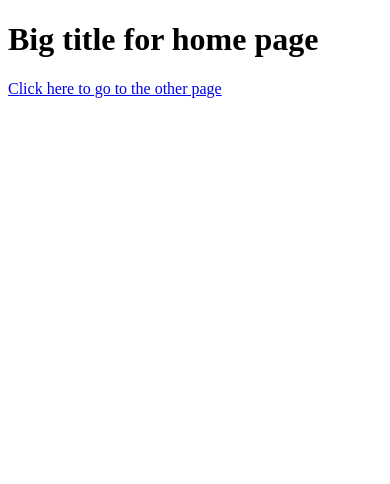
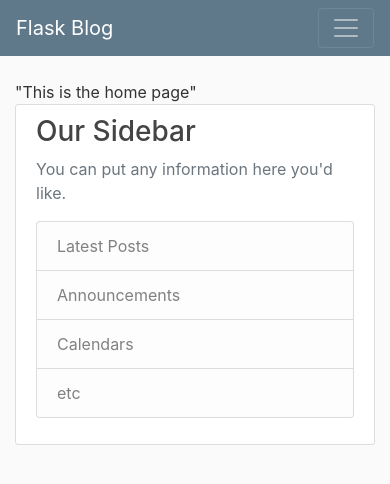
Before and after one commit to annachaykovska/Database-2-Group-Project, a Flask app: page / in a window 390 px wide. Shown: the top 484 px of the page. Run offline with Flask 2, Linux system fonts and the light colour scheme; some libraries are stand-ins or nearby versions.

Commit message:
basic css layout for main page

```diff
--- /dev/null
+++ b/website/static/main.css
@@ -0,0 +1,80 @@
+body {
+  background: #fafafa;
+  color: #333333;
+  margin-top: 5rem;
+}
+
+h1, h2, h3, h4, h5, h6 {
+  color: #444444;
+}
+
+.bg-steel {
+  background-color: #5f788a;
+}
+
+.site-header .navbar-nav .nav-link {
+  color: #cbd5db;
+}
+
+.site-header .navbar-nav .nav-link:hover {
+  color: #ffffff;
+}
+
+.site-header .navbar-nav .nav-link.active {
+  font-weight: 500;
+}
+
+.content-section {
+  background: #ffffff;
+  padding: 10px 20px;
+  border: 1px solid #dddddd;
+  border-radius: 3px;
+  margin-bottom: 20px;
+}
+
+.article-title {
+  color: #444444;
+}
+
+a.article-title:hover {
+  color: #428bca;
+  text-decoration: none;
+}
+
+.article-content {
+  white-space: pre-line;
+}
+
+.article-img {
+  height: 65px;
+  width: 65px;
+  margin-right: 16px;
+}
+
+.article-metadata {
+  padding-bottom: 1px;
+  margin-bottom: 4px;
+  border-bottom: 1px solid #e3e3e3
+}
+
+.article-metadata a:hover {
+  color: #333;
+  text-decoration: none;
+}
+
+.article-svg {
+  width: 25px;
+  height: 25px;
+  vertical-align: middle;
+}
+
+.account-img {
+  height: 125px;
+  width: 125px;
+  margin-right: 20px;
+  margin-bottom: 16px;
+}
+
+.account-heading {
+  font-size: 2.5rem;
+}
--- a/website/templates/home.html
+++ b/website/templates/home.html
@@ -1,12 +1,4 @@
-<!DOCTYPE html>
-<html lang="en">
-<head>
-    <meta charset="UTF-8">
-    <title>Home</title>
-    <h1>{{"Big title for home page"}}</h1>
-    <a href="http://127.0.0.1:5000/other">Click here to go to the other page</a>
-</head>
-<body>
-
-</body>
-</html>
+{% extends "layout.html" %}
+{% block content %}
+    <a>"This is the home page"</a>
+{% endblock content %}
--- /dev/null
+++ b/website/templates/layout.html
@@ -0,0 +1,69 @@
+<!DOCTYPE html>
+<html>
+<head>
+    <!-- Required meta tags -->
+    <meta charset="utf-8">
+    <meta name="viewport" content="width=device-width, initial-scale=1, shrink-to-fit=no">
+
+    <!-- Bootstrap CSS -->
+    <link rel="stylesheet" href="https://maxcdn.bootstrapcdn.com/bootstrap/4.0.0/css/bootstrap.min.css" integrity="sha384-Gn5384xqQ1aoWXA+058RXPxPg6fy4IWvTNh0E263XmFcJlSAwiGgFAW/dAiS6JXm" crossorigin="anonymous">
+
+    <link rel="stylesheet" type="text/css" href="{{ url_for('static', filename='main.css') }}">
+
+    {% if title %}
+        <title>Flask Blog - {{ title }}</title>
+    {% else %}
+        <title>Flask Blog</title>
+    {% endif %}
+</head>
+<body>
+    <header class="site-header">
+      <nav class="navbar navbar-expand-md navbar-dark bg-steel fixed-top">
+        <div class="container">
+          <a class="navbar-brand mr-4" href="/">Flask Blog</a>
+          <button class="navbar-toggler" type="button" data-toggle="collapse" data-target="#navbarToggle" aria-controls="navbarToggle" aria-expanded="false" aria-label="Toggle navigation">
+            <span class="navbar-toggler-icon"></span>
+          </button>
+          <div class="collapse navbar-collapse" id="navbarToggle">
+            <div class="navbar-nav mr-auto">
+              <a class="nav-item nav-link" href="/">Home</a>
+              <a class="nav-item nav-link" href="/about">About</a>
+            </div>
+            <!-- Navbar Right Side -->
+            <div class="navbar-nav">
+              <a class="nav-item nav-link" href="/login">Login</a>
+              <a class="nav-item nav-link" href="/register">Register</a>
+            </div>
+          </div>
+        </div>
+      </nav>
+    </header>
+    <main role="main" class="container">
+      <div class="row">
+        <div class="col-md-8">
+          {% block content %}{% endblock %}
+        </div>
+        <div class="col-md-4">
+          <div class="content-section">
+            <h3>Our Sidebar</h3>
+            <p class='text-muted'>You can put any information here you'd like.
+              <ul class="list-group">
+                <li class="list-group-item list-group-item-light">Latest Posts</li>
+                <li class="list-group-item list-group-item-light">Announcements</li>
+                <li class="list-group-item list-group-item-light">Calendars</li>
+                <li class="list-group-item list-group-item-light">etc</li>
+              </ul>
+            </p>
+          </div>
+        </div>
+      </div>
+    </main>
+
+
+    <!-- Optional JavaScript -->
+    <!-- jQuery first, then Popper.js, then Bootstrap JS -->
+    <script src="https://code.jquery.com/jquery-3.2.1.slim.min.js" integrity="sha384-KJ3o2DKtIkvYIK3UENzmM7KCkRr/rE9/Qpg6aAZGJwFDMVNA/GpGFF93hXpG5KkN" crossorigin="anonymous"></script>
+    <script src="https://cdnjs.cloudflare.com/ajax/libs/popper.js/1.12.9/umd/popper.min.js" integrity="sha384-ApNbgh9B+Y1QKtv3Rn7W3mgPxhU9K/ScQsAP7hUibX39j7fakFPskvXusvfa0b4Q" crossorigin="anonymous"></script>
+    <script src="https://maxcdn.bootstrapcdn.com/bootstrap/4.0.0/js/bootstrap.min.js" integrity="sha384-JZR6Spejh4U02d8jOt6vLEHfe/JQGiRRSQQxSfFWpi1MquVdAyjUar5+76PVCmYl" crossorigin="anonymous"></script>
+</body>
+</html>
```
